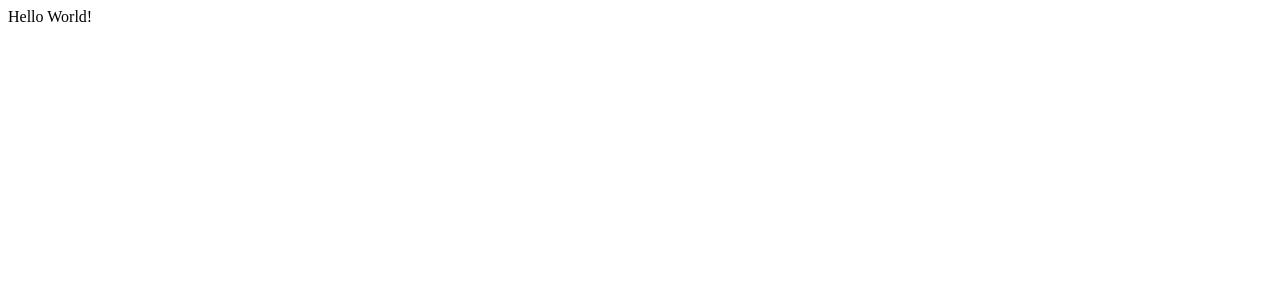
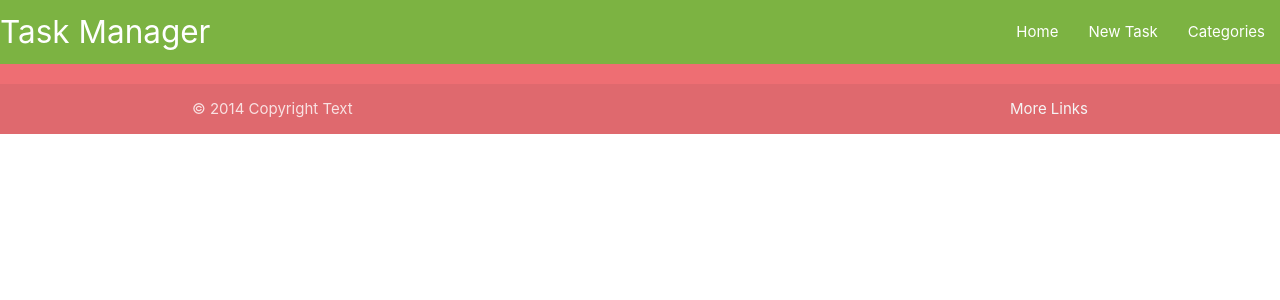
Before and after one commit to siobhanlgorman/task-manager, a Flask app: page / in a window 1280 px wide. Before the commit the part shown is almost empty. Shown: the top 300 px of the page. Run offline with Flask 2, Linux system fonts and the light colour scheme.

Commit message:
Add navbar and footer

```diff
--- /dev/null
+++ b/taskmanager/static/js/script.js
@@ -0,0 +1,4 @@
+document.addEventListener('DOMContentLoaded', function() {
+    let sidenav = document.querySelectorAll('.sidenav');
+    M.Sidenav.init(elems, options);
+  });
--- a/taskmanager/templates/base.html
+++ b/taskmanager/templates/base.html
@@ -1,14 +1,66 @@
 <!DOCTYPE html>
 <html lang="en">
+
 <head>
     <meta charset="UTF-8">
     <meta http-equiv="X-UA-Compatible" content="IE=edge">
     <meta name="viewport" content="width=device-width, initial-scale=1.0">
+    <link rel="stylesheet" href="https://cdnjs.cloudflare.com/ajax/libs/font-awesome/5.15.3/css/all.min.css"
+        integrity="sha512-iBBXm8fW90+nuLcSKlbmrPcLa0OT92xO1BIsZ+ywDWZCvqsWgccV3gFoRBv0z+8dLJgyAHIhR35VZc2oM/gI1w=="
+        crossorigin="anonymous" referrerpolicy="no-referrer" />
+    <link rel="stylesheet" href="https://cdnjs.cloudflare.com/ajax/libs/materialize/1.0.0/css/materialize.min.css"
+        type="text/css">
+    <link rel="stylesheet" href="{{ url_for('static', filename='css/style.css')}}" type="text/css">
     <title>Task Manager</title>
 </head>
+
 <body>
 
-    Hello World!
+    <header>
+        <!-- top navbar -->
+        <nav class=" light-green darken-1">
+            <div class="nav-wrapper">
+                <a href="#!" class="brand-logo">Task Manager</a>
+                <a href="#" data-target="mobile-demo" class="sidenav-trigger"><i class="fas fa-bars">menu</i></a>
+                <ul class="right hide-on-med-and-down">
+                    <li><a href="{{ url_for('home') }}}}">Home</a></li>
+                    <li><a href="">New Task</a></li>
+                    <li><a href="">Categories</a></li>
+
+                </ul>
+            </div>
+        </nav>
+
+        <!-- mobile sidenav -->
+        <ul class="sidenav" id="mobile-demo">
+            <li><a href="sass.html">Sass</a></li>
+            <li><a href="">New Task</a></li>
+            <li><a href="">Categories</a></li>
+        </ul>
+
+    </header>
+
+    <main class="container">
+        {% block content %}
+        {% endblock %}
+
+
+    </main>
+
+    <footer class="page-footer">
+        <div class="footer-copyright">
+          <div class="container">
+          © 2014 Copyright Text
+          <a class="grey-text text-lighten-4 right" href="#!">More Links</a>
+          </div>
+        </div>
+      </footer>
+
+
+    <script src="https://cdnjs.cloudflare.com/ajax/libs/materialize/1.0.0/js/materialize.min.js"></script>
+    <script src="{{ url_for('static', filename='js/script.js')}}"></script>
+
 
 </body>
+
 </html>
```
Also changed, not shown: taskmanager/models.py (line endings or trailing spaces), taskmanager/static/css/style.css (added).
